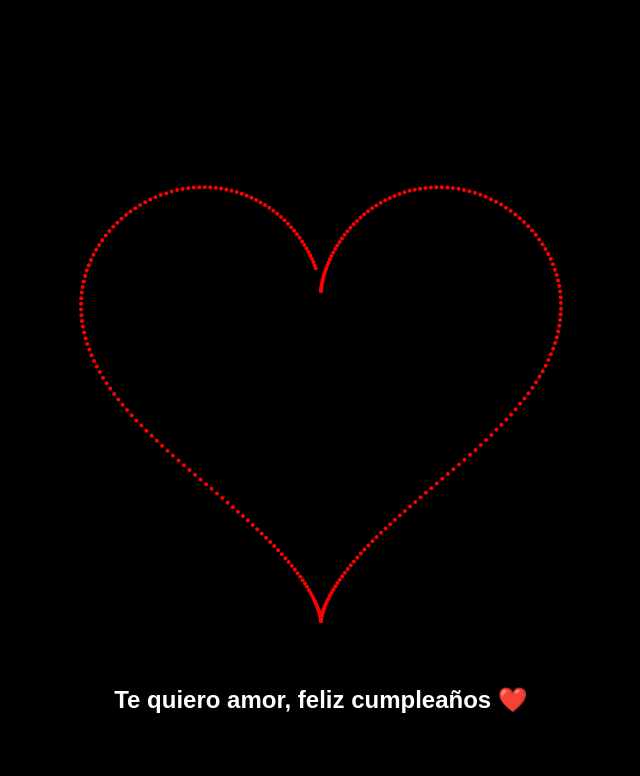
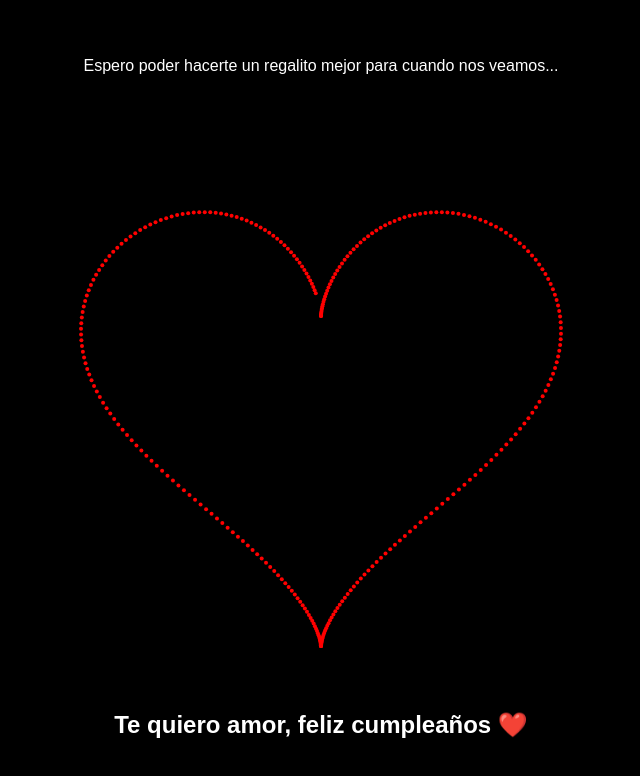
Before and after one commit to fersaezl/felicitacion, a plain HTML site: page index.html in a window 1280 px wide. Shown: the whole page, without its empty margins (319-959 px from the left). Drawn offline with Linux system fonts and the light colour scheme.

Commit message:
Update index.html

```diff
--- a/index.html
+++ b/index.html
@@ -2,7 +2,8 @@
 <html lang="es">
 <head>
   <meta charset="UTF-8">
-  <title>Feliz cumpleaños amor ❤️</title>
+  <title>Feliz cumpleaños mi vida ❤️. Te quiero con locura ❤️</title>
+  <p>Espero poder hacerte un regalito mejor para cuando nos veamos...</p>
   <style>
     body {
       margin: 0;
```
